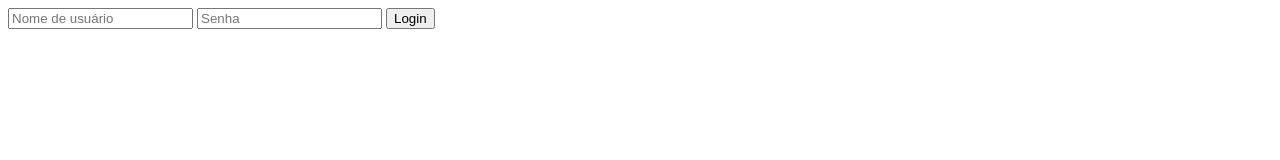
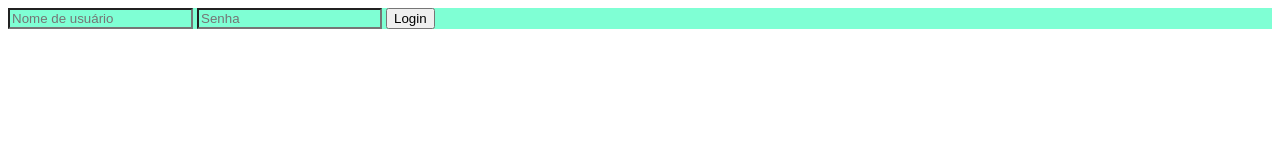
Before and after one commit to Dokiemon/SistemaAcademicoDeProfessoresEAlunos, a plain HTML site: page ROOT/index.html in a window 1280 px wide. Drawn offline with Linux system fonts and the light colour scheme.

Commit message:
alô ambev

```diff
--- a/ROOT/index.html
+++ b/ROOT/index.html
@@ -4,6 +4,7 @@
     <meta charset="UTF-8">
     <meta name="viewport" content="width=device-width, initial-scale=1.0">
     <title>SIGAA DO PCC</title>
+    <link rel="stylesheet" href="/ROOT/main.css">
 </head>
 <body>
     <div class="login">
--- a/ROOT/main.css
+++ b/ROOT/main.css
@@ -1,4 +1,3 @@
- body #login {
-    background-color: red;
-    color: red;
+.login {
+    background-color: aquamarine;
 }
```
